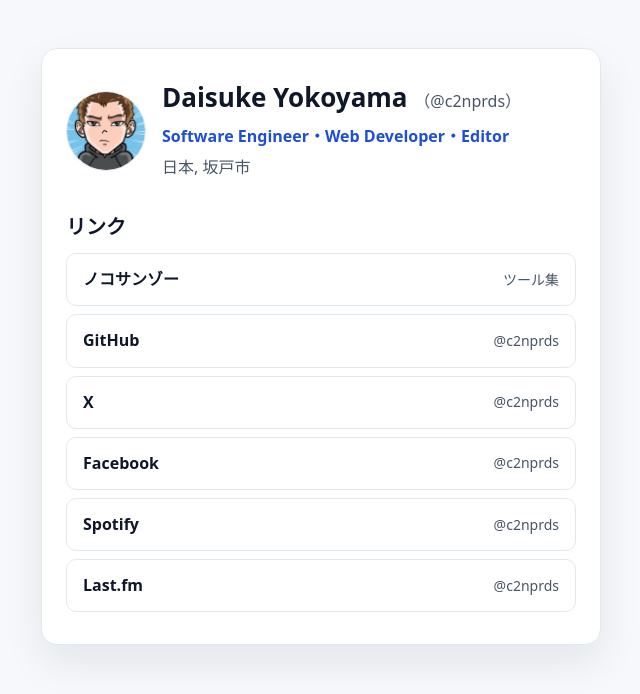
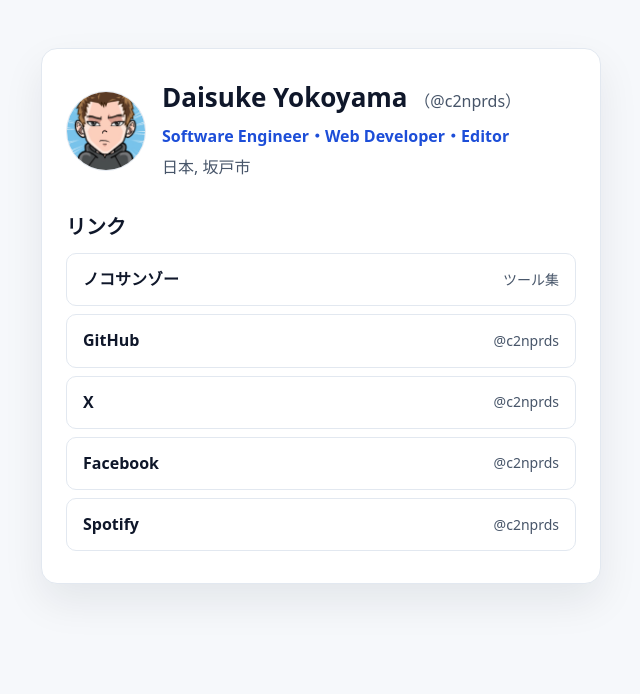
Before and after one commit to c2nprds/c2nprds.github.io, a plain HTML site: page index.html in a window 1280 px wide. Shown: the whole page, without its empty margins (319-959 px from the left). Drawn offline with Linux system fonts and the light colour scheme.

Commit message:
feat: 自己紹介のページのリンクから Last.fm を外す（もう載せないため）

```diff
--- a/index.html
+++ b/index.html
@@ -122,7 +122,6 @@
       <li><a class="link" href="https://x.com/c2nprds">X <span>@c2nprds</span></a></li>
       <li><a class="link" href="https://www.facebook.com/c2nprds">Facebook <span>@c2nprds</span></a></li>
       <li><a class="link" href="https://open.spotify.com/user/c2nprds">Spotify <span>@c2nprds</span></a></li>
-      <li><a class="link" href="https://www.last.fm/user/c2nprds">Last.fm <span>@c2nprds</span></a></li>
     </ul>
   </section>
 </main>
```
